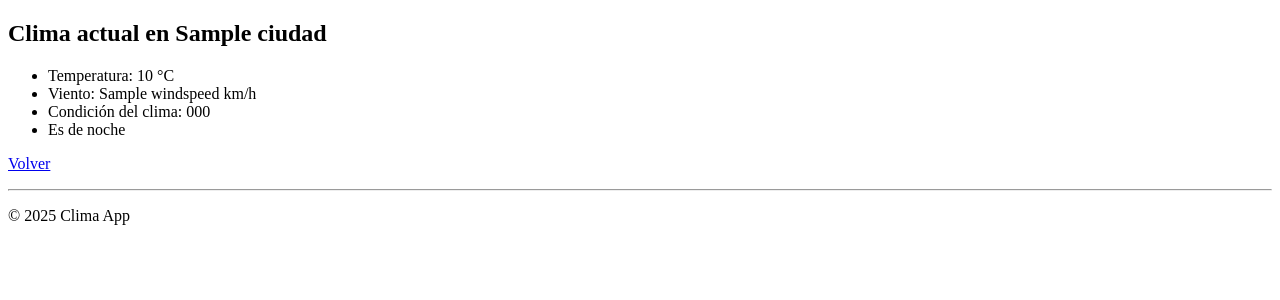
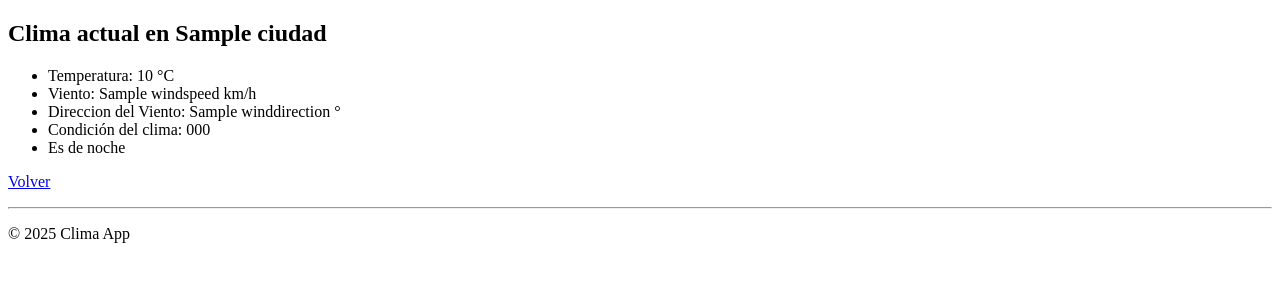
Before and after one commit to Maxi-Lopez/pp1_practico1_clima, a Flask app: template templates/clima.html in a window 1280 px wide. Shown: the part 82-382 px from the top of the page. Run offline with Flask 3, Linux system fonts and the light colour scheme; the template is opened without the code that fills it: most values are stand-ins (such as "Sample title", 1, 10 or a date in 2020).

Commit message:
Se agrego la direccion del viento

```diff
--- a/app.py
+++ b/app.py
@@ -40,8 +40,6 @@ descripciones_weathercode = {
     99: "Tormenta con granizo severo"
 }
 
-
-
 @app.route('/')
 def index():
     return render_template('index.html', ciudades=ciudades.keys())
--- a/templates/clima.html
+++ b/templates/clima.html
@@ -8,6 +8,7 @@
 
             <li>Temperatura: {{ clima.temperature }} °C</li>
             <li>Viento: {{ clima.windspeed }} km/h</li>
+            <li>Direccion del Viento: {{ clima.winddirection }} °</li>
             <li>Condición del clima: {{ code }}</li>
             {% if clima.is_day %}
                 <li>Es de dia</li>
```
